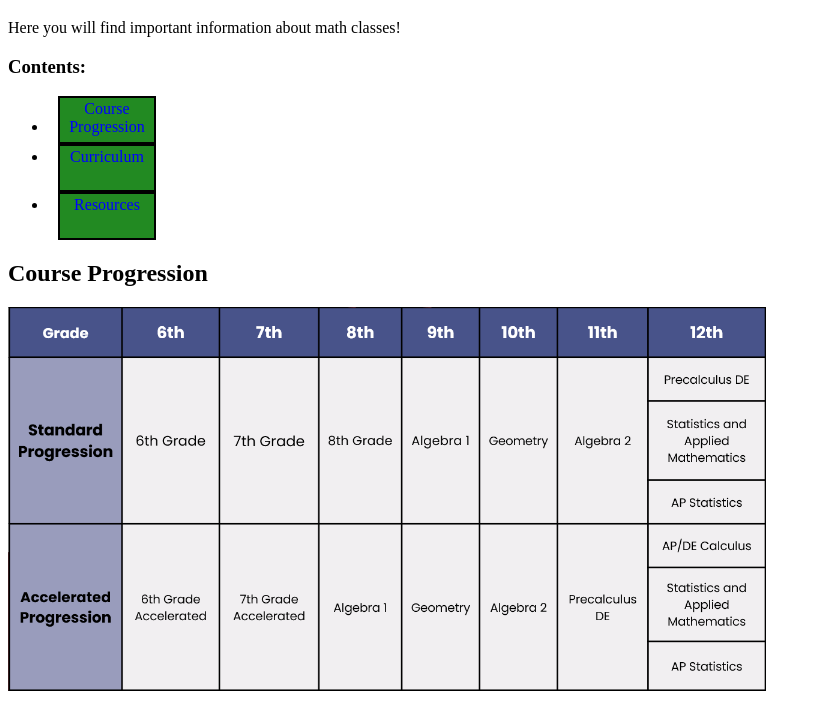
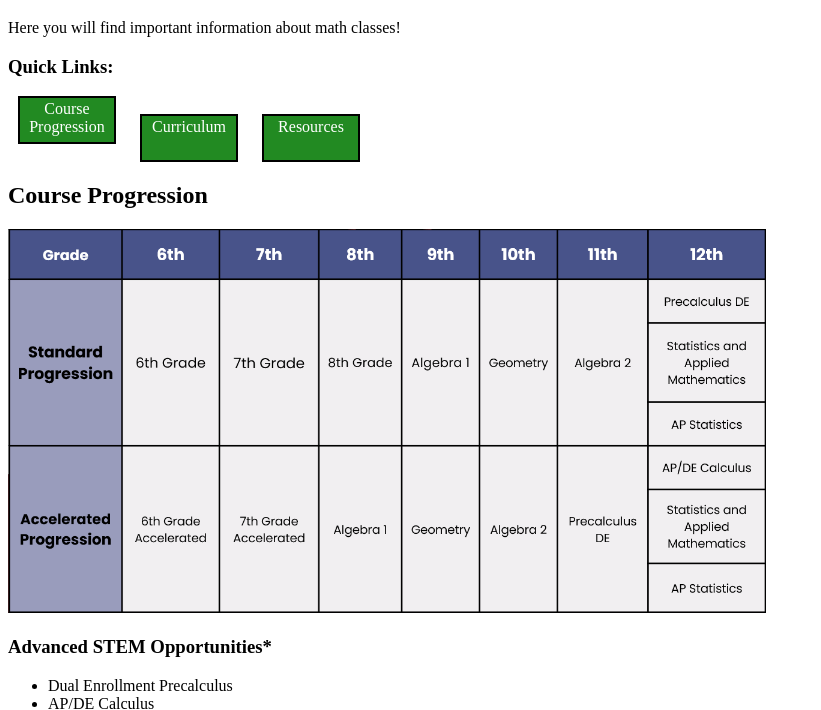
Before and after one commit to westronic/mathdepartment, a plain HTML site: page index.html in a window 1280 px wide. Shown: the part 61-771 px from the top of the page, without its empty margins (0-821 px from the left). Drawn offline with Linux system fonts and the light colour scheme.

Commit message:
Change button color and update links section
Updated button color to white and changed section title.

```diff
--- a/index.html
+++ b/index.html
@@ -9,7 +9,7 @@
         height: auto;
       }
       .btn {
-            color: blue;
+            color: white;
             background-color: #228A22;
             height: 40px;
             width: 90px;
@@ -26,12 +26,8 @@
   <body>
     <h1>Mathematics at NPA</h1>
     <p>Here you will find important information about math classes!</p>
-    <h3>Contents:</h3>
-    <ul>
-      <li>  <a href="#courseprog" class="btn">Course Progression</a> </li>
-      <li>  <a href="#curriculum" class="btn">Curriculum</a> </li>
-      <li>  <a href="#resources" class="btn">Resources</a> </li>
-    </ul>
+    <h3>Quick Links:</h3>
+      <a href="#courseprog" class="btn">Course Progression</a> <a href="#curriculum" class="btn">Curriculum</a> <a href="#resources" class="btn">Resources</a>
 
     <div class="Course Progression" id="courseprog">
       <h2>Course Progression</h2>
```
